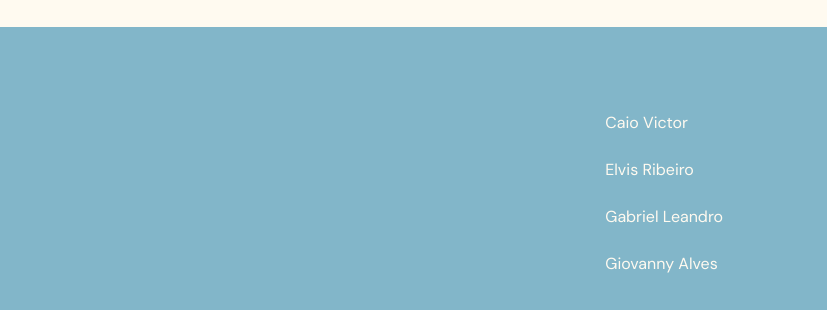
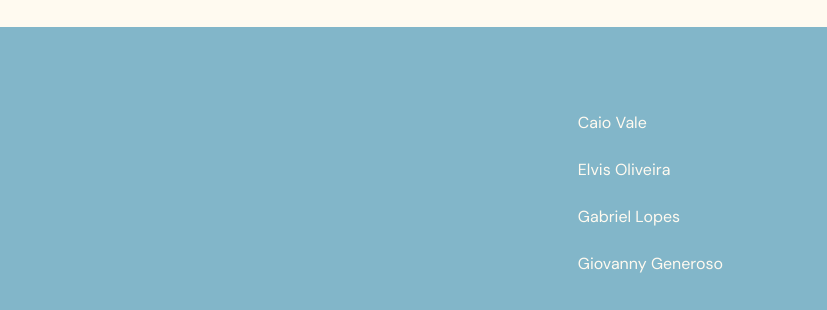
Before and after one commit to euelvisoliveira/Cisco-Packet-Tracer, a plain HTML site: page index.html in a window 1280 px wide. Shown: the part 2254-2564 px from the top of the page, 453-1280 px from the left. Drawn offline with nearby package versions, Linux system fonts and the light colour scheme.

Commit message:
alteração dos nome no footer e logo no header

```diff
--- a/index.html
+++ b/index.html
@@ -13,7 +13,7 @@
     <nav id="navegar">
       <div class="wrapper">
         <a class="logo" href="#home">
-          <img src="./assets/cisco-logo-menu.png" alt="logo-menu" height="45px" width="150px" >
+          <img src="./assets/cisco-logo-menu.png" alt="logo-menu" height="35px" width="130px" >
         </a>
         <div class="menu">
           <ul>
@@ -319,16 +319,16 @@
         <div class="col-b-social-links">
           <ul class="social-links">
               <li>
-                <p>Caio Victor</p>
+                <p>Caio Vale</p>
               </li>
               <li>
-                <p>Elvis Ribeiro </p>
+                <p>Elvis Oliveira </p>
               </li>
               <li>
-                <p>Gabriel Leandro</p>
+                <p>Gabriel Lopes</p>
               </li>
               <li>
-                <p>Giovanny Alves</p>
+                <p>Giovanny Generoso</p>
               </li>
             </ul>
           </div>
```
